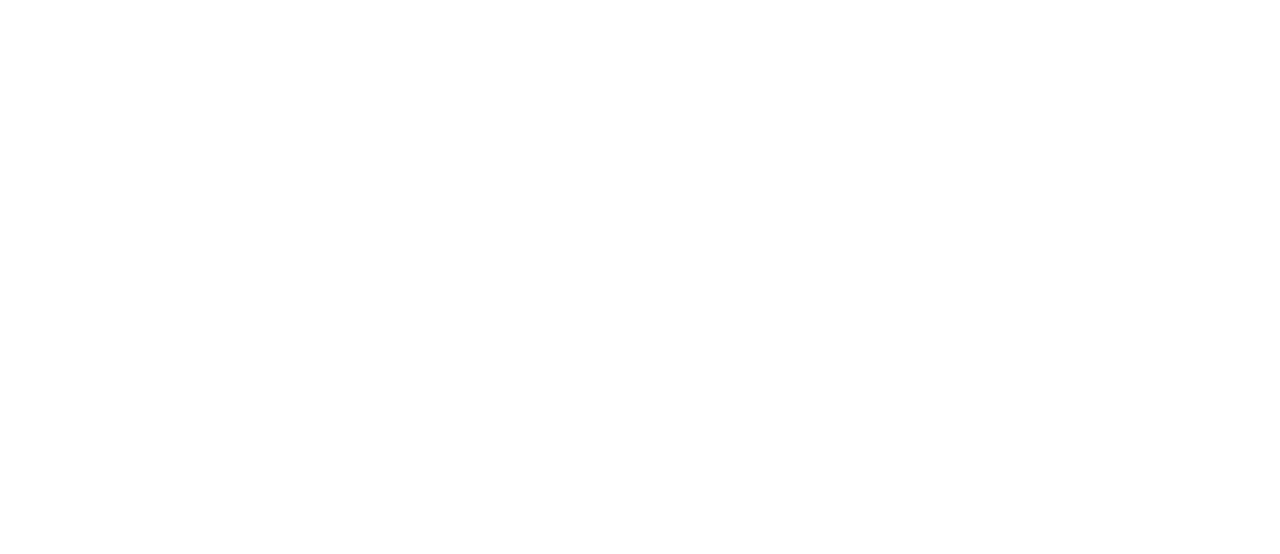
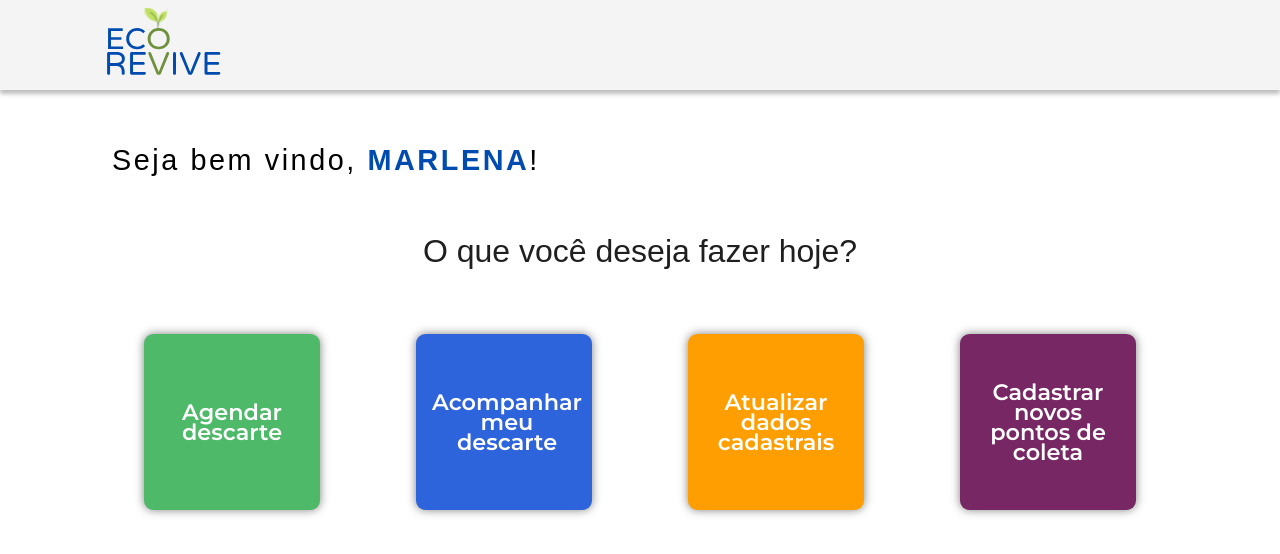
Before and after one commit to dEgito/EcoRevive, a React (Create React App) app in the folder eco-revive/: page /inicio in a window 1280 px wide. Before the commit this address had no page. Shown: the top 554 px of the page. Built offline with nearby package versions, Linux system fonts and the light colour scheme.

Commit message:
feat: tela de inicio e corrigindo o bug dos links

```diff
--- /dev/null
+++ b/eco-revive/src/components/boxLinks/boxLinks.js
@@ -0,0 +1,10 @@
+import { BoxLink } from "./boxLinksStyle";
+
+function BoxLinks({ color, children }) {
+  return (
+    <BoxLink color={color}>
+      <p>{children}</p>
+    </BoxLink>
+  );
+}
+export default BoxLinks;
--- /dev/null
+++ b/eco-revive/src/components/boxLinks/boxLinksStyle.js
@@ -0,0 +1,42 @@
+import styled from "styled-components";
+
+export const BoxLink = styled.div`
+  width: 11rem;
+  height: 11rem;
+  margin: 0;
+
+  border-radius: 0.6rem;
+  box-shadow: 0px 0px 10px 0px rgba(0, 0, 0, 0.5);
+
+  display: flex;
+  align-items: center;
+
+  background-color: ${(props) => {
+    switch (props.color) {
+      case "blue":
+        return "#2D64DB";
+
+      case "green":
+        return "#4EB969";
+
+      case "orange":
+        return "#FF9E01";
+
+      case "purple":
+        return "#772764";
+
+      default:
+        return "#4EB969";
+    }
+  }};
+
+  p {
+    font-family: Montserrat, sans-serif;
+    color: #fff;
+    font-size: 1.4rem;
+    font-weight: 700;
+    line-height: 1.25rem;
+    text-align: center;
+    padding: 1rem;
+  }
+`;
--- a/eco-revive/src/components/navbar/index.js
+++ b/eco-revive/src/components/navbar/index.js
@@ -28,27 +28,27 @@
       <Menu isOpen={isOpen}>
         <div>
           <MenuItem>
-            <Link to={"/"}>
+            <Link to={"/"} style={{ textDecoration: "none" }}>
               <MenuLink>Home</MenuLink>
             </Link>
           </MenuItem>
           <MenuItem>
-            <Link to={"/sobre"}>
+            <Link to={"/sobre"} style={{ textDecoration: "none" }}>
               <MenuLink>Sobre nós</MenuLink>
             </Link>
           </MenuItem>
           <MenuItem>
-            <Link to={"/contato"}>
+            <Link to={"/contato"} style={{ textDecoration: "none" }}>
               <MenuLink>Contato</MenuLink>
             </Link>
           </MenuItem>
         </div>
 
         <BtnContainer>
-          <Link to={"/cadastro"}>
+          <Link to={"/cadastro"} style={{ textDecoration: "none" }}>
             <Button category="primary">Cadastrar</Button>
           </Link>
-          <Link to={"/login"}>
+          <Link to={"/login"} style={{ textDecoration: "none" }}>
             <Button category="secundary">Entrar</Button>
           </Link>
         </BtnContainer>
--- a/eco-revive/src/pages/collectionLocationsPage/components/navbar/navbar.js
+++ b/eco-revive/src/components/navbarSimple/navbar.js
@@ -1,4 +1,4 @@
-import LogoNav from "../../../../assets/LogoNavSvg.svg";
+import LogoNav from "../../assets/LogoNavSvg.svg";
 import { Header } from "./navbarStyle";
 function NavBarInner() {
   return (
--- a/eco-revive/src/pages/collectionLocationsPage/index.js
+++ b/eco-revive/src/pages/collectionLocationsPage/index.js
@@ -1,6 +1,6 @@
 import { useState } from "react";
 import { Container, Map, ConteinerMain, Cont } from "./style";
-import NavBarInner from "./components/navbar/navbar";
+import NavBarInner from "../../components/navbarSimple/navbar";
 import FiltersModal from "./components/filter/filter";
 import Button from "../../components/button/index";
 import ListLocations from "./components/listCompanies/listCompanies";
--- /dev/null
+++ b/eco-revive/src/pages/waitPage/wait.js
@@ -0,0 +1,50 @@
+import {
+  Conteiner,
+  Content,
+  SectionLinks,
+  Title,
+  Question,
+  Boxes,
+} from "./waitStyle";
+import NavBarInner from "../../components/navbarSimple/navbar";
+import BoxLinks from "../../components/boxLinks/boxLinks";
+import { Link } from "react-router-dom";
+
+function WaitPage() {
+  return (
+    <Conteiner>
+      <NavBarInner />
+
+      <Content>
+        <Title>
+          Seja bem vindo, <strong>MARLENA</strong>!
+        </Title>
+
+        <SectionLinks>
+          <Question> O que você deseja fazer hoje?</Question>
+          <Boxes>
+            <Link to={"/locais"} style={{ textDecoration: "none" }}>
+              <BoxLinks color="green" children={"Agendar descarte"} />
+            </Link>
+            <Link to={"/"} style={{ textDecoration: "none" }}>
+              <BoxLinks color="blue" children={"Acompanhar meu descarte"} />
+            </Link>
+            <Link to={"/"} style={{ textDecoration: "none" }}>
+              <BoxLinks
+                color="orange"
+                children={"Atualizar dados cadastrais"}
+              />
+            </Link>
+            <Link to={"/"} style={{ textDecoration: "none" }}>
+              <BoxLinks
+                color="purple"
+                children={"Cadastrar novos pontos de coleta"}
+              />
+            </Link>
+          </Boxes>
+        </SectionLinks>
+      </Content>
+    </Conteiner>
+  );
+}
+export default WaitPage;
--- /dev/null
+++ b/eco-revive/src/pages/waitPage/waitStyle.js
@@ -0,0 +1,85 @@
+import styled from "styled-components";
+
+export const Conteiner = styled.div`
+  height: 100vh;
+  margin: 0;
+  font-family: Monteserrat, sans-serif;
+`;
+
+export const Content = styled.div`
+  display: flex;
+  flex-direction: column;
+  padding: 2rem;
+
+  @media (max-width: 800px) {
+    text-align: center;
+  }
+`;
+
+export const Title = styled.p`
+  font-size: 1.8rem;
+  line-height: 1.125rem;
+  letter-spacing: 0.16rem;
+  padding-left: 5rem;
+  margin-bottom: 4rem;
+
+  strong {
+    color: #004bb0;
+  }
+
+  @media (max-width: 470px) {
+    padding: 0%;
+    text-align: center;
+    line-height: 2rem;
+    margin: 0rem;
+  }
+  @media (min-width: 470px) and (max-width: 570px) {
+    padding: 0%;
+    text-align: center;
+  }
+  @media (max-width: 800px) {
+    padding-left: 0rem;
+  }
+`;
+
+export const SectionLinks = styled.div`
+  display: flex;
+  flex-direction: column;
+  align-items: center;
+  justify-content: center;
+  gap: 4rem;
+
+  @media (max-width: 550px) {
+    gap: 3rem;
+  }
+`;
+
+export const Question = styled.div`
+  color: #1f1f1f;
+  /* text-shadow: 0px 0px 4px 0px rgba(0, 0, 0, 0.25); */
+  font-size: 2rem;
+  font-weight: 500;
+
+  @media (max-width: 470px) {
+    padding: 0%;
+    text-align: center;
+    margin-top: 2rem;
+    line-height: 2rem;
+    margin-bottom: 0rem;
+    font-size: 1.8rem;
+  }
+`;
+
+export const Boxes = styled.div`
+  display: flex;
+  flex-direction: row;
+  align-items: center;
+  justify-content: center;
+  flex-wrap: wrap;
+  gap: 6rem;
+  padding-bottom: 4rem;
+
+  @media (max-width: 500px) {
+    gap: 3rem;
+  }
+`;
--- a/eco-revive/src/routes.js
+++ b/eco-revive/src/routes.js
@@ -5,8 +5,9 @@
 import GuidePage from "./pages/home/home";
 import AboutUs from "./pages/aboutUs/index";
 import CollectionLocations from "./pages/collectionLocationsPage/index";
-import Login from "./pages/login/login"
-import Register from "./pages/register/register"
+import Login from "./pages/login/login";
+import Register from "./pages/register/register";
+import WaitPage from "./pages/waitPage/wait";
 
 export const routes = () => {
   return (
@@ -16,10 +17,11 @@
         <Route path="/sobre" element={<AboutUs />} />
         <Route path="/contato" element={<ContactUs />} />
         <Route path="/locais" element={<CollectionLocations />} />
-        <Route path="/agendamento" element={<DisposalSchedule/>}/>
+        <Route path="/agendamento" element={<DisposalSchedule />} />
         <Route path="login" element={<Login />} />
-        <Route path="cadastro" element={<Register />}/>
+        <Route path="cadastro" element={<Register />} />
+        <Route path="inicio" element={<WaitPage />} />
       </Routes>
     </BrowserRouter>
   );
-}
+};
```
Also changed, not shown: eco-revive/src/components/navbarSimple/navbarStyle.js (renamed from eco-revive/src/pages/collectionLocationsPage/components/navbar/navbarStyle.js).
